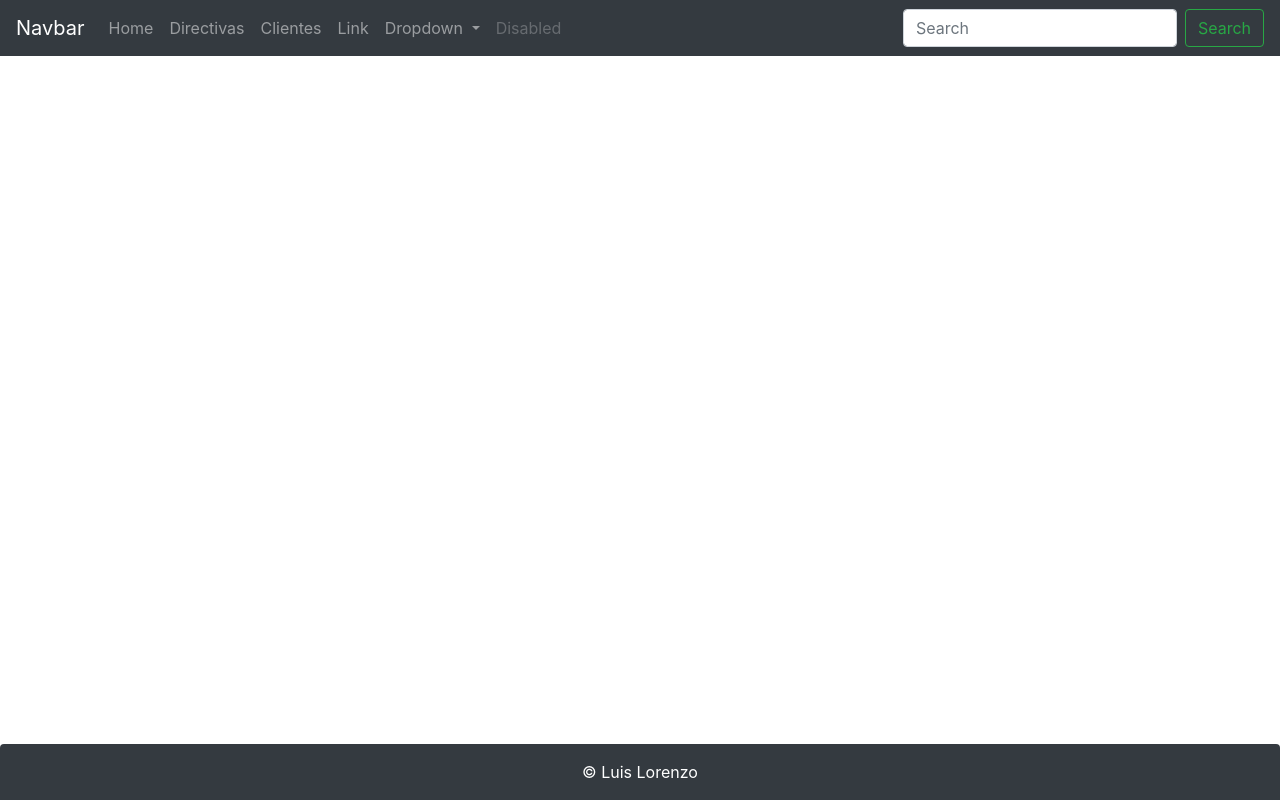
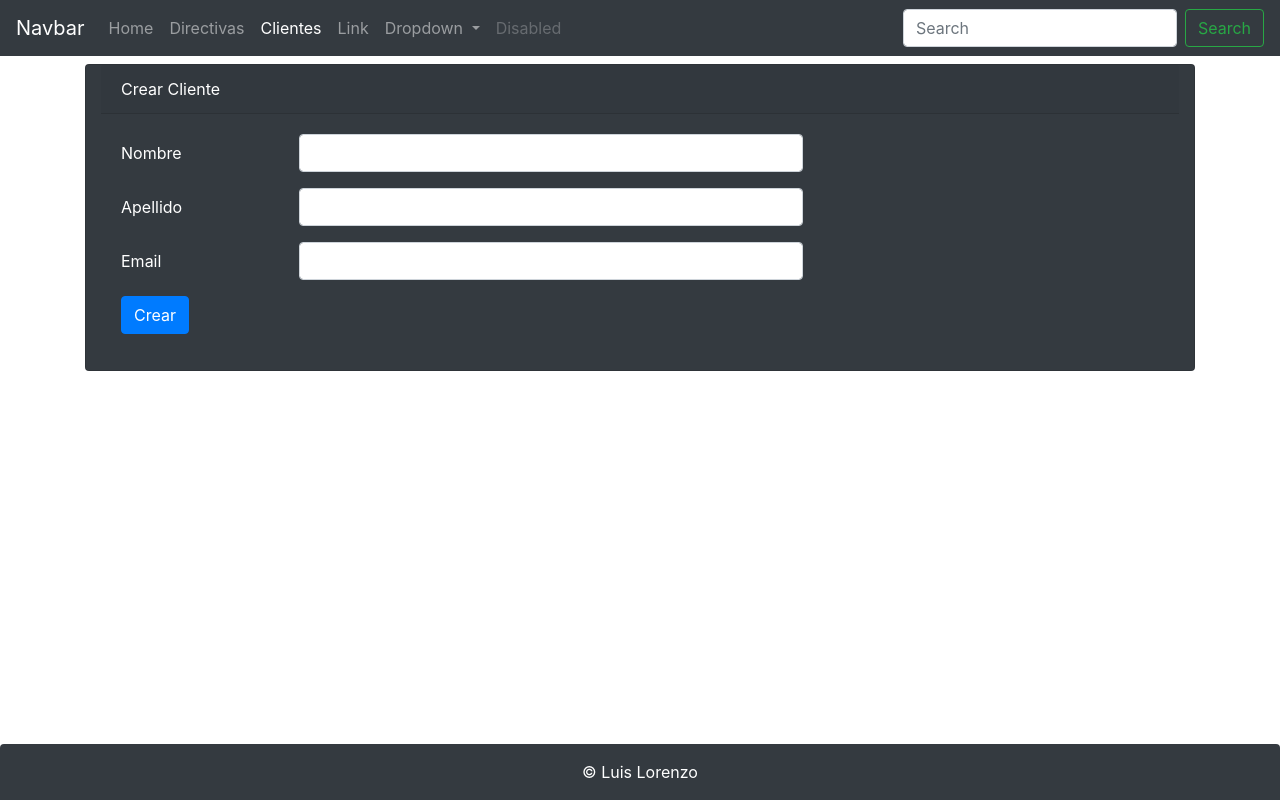
Before and after one commit to rojo5/clientes-app, an Angular app: page /clientes/form in a window 1280 px wide. Before the commit this address led to /. Built offline with nearby package versions, Linux system fonts and the light colour scheme.

Commit message:
Implementacion CRUD

```diff
--- a/angular.json
+++ b/angular.json
@@ -24,7 +24,8 @@
                         ],
                         "styles": [
                             "src/styles.css",
-                            "node_modules/bootstrap/dist/css/bootstrap.min.css"
+                            "node_modules/bootstrap/dist/css/bootstrap.min.css",
+                            "node_modules/sweetalert2/dist/sweetalert2.min.css"
                         ],
                         "scripts": [
                             "node_modules/jquery/dist/jquery.slim.min.js",
--- a/package.json
+++ b/package.json
@@ -24,6 +24,7 @@
     "jquery": "^3.3.1",
     "popper.js": "^1.15.0",
     "rxjs": "~6.3.3",
+    "sweetalert2": "^8.8.3",
     "tslib": "^1.9.0",
     "zone.js": "~0.8.26"
   },
--- a/src/app/clientes/clientes.component.html
+++ b/src/app/clientes/clientes.component.html
@@ -2,6 +2,10 @@
     <div class="card-header">Clintes</div>
     <div class="card-body text-primary">
         <h5 class="card-title">Listado de clientes</h5>
+
+        <div class="my-2 text-left">
+            <button class="btn btn-rounded btn-primary" type="button" [routerLink]="['/clientes/form']">Crear cliente</button>
+        </div>
 
         <table class="table table-bordered table-striped">
             <thead>
@@ -11,6 +15,7 @@
                     <th>Apellido</th>
                     <th>Email</th>
                     <th>Fecha</th>
+                    <th>Editar</th>
                 </tr>
             </thead>
             <tbody>
@@ -20,6 +25,9 @@
                     <td>{{ cliente.apellido }}</td>
                     <td>{{ cliente.email }}</td>
                     <td>{{ cliente.createAt }}</td>
+                    <td>
+                        <button type="button" name="button" [routerLink]="['/clientes/form', cliente.id]" class=" btn btn-primary">editar</button>
+                    </td>
                 </tr>
             </tbody>
         </table>
--- a/src/app/clientes/clientes.service.ts
+++ b/src/app/clientes/clientes.service.ts
@@ -2,7 +2,7 @@
 import { Cliente } from './cliente';
 import { CLIENTES } from './clientes.json';
 import { Observable, of } from 'rxjs';
-import { HttpClient } from '@angular/common/http';
+import { HttpClient, HttpHeaders } from '@angular/common/http';
 import { map } from 'rxjs/operators';
 
 @Injectable({
@@ -11,6 +11,8 @@
 export class ClientesService {
 
   private endPoint: string = 'http://localhost:8080/api/clientes';
+
+  private httpHeaders = new HttpHeaders({'Content-Type': 'application/json'});
 
   constructor(private http: HttpClient) { }
 
@@ -24,4 +26,12 @@
       map((response) => response as Cliente[])
     );
   }
+
+  create(cliente: Cliente):  Observable<Cliente>{
+     return this.http.post<Cliente>(this.endPoint, cliente,{headers: this.httpHeaders})
+  }
+
+  getCliente(id): Observable<Cliente>{
+    return this.http.get<Cliente>(`${this.endPoint}/${id}`)
+  }
 }
--- /dev/null
+++ b/src/app/form/form.component.html
@@ -0,0 +1,38 @@
+<div class="card bg-dark text-white container my-2">
+    <div class="card-header">{{ titulo }}</div>
+    <div class="card-body">
+
+        <form (ngSubmit)="create()">
+
+            <div class="form-group row">
+                <label for="nombre" class="col-form-label col-sm-2">Nombre</label>
+                <div class="col-sm-6">
+                    <input type="text" class="form-control" [(ngModel)]="cliente.nombre" name="nombre">
+                </div>
+            </div>
+
+            <div class="form-group row">
+                <label for="apellido" class="col-form-label col-sm-2">Apellido</label>
+                <div class="col-sm-6">
+                    <input type="text" class="form-control" [(ngModel)]="cliente.apellido" name="apellido">
+                </div>
+            </div>
+
+            <div class="form-group row">
+                <label for="email" class="col-form-label col-sm-2">Email</label>
+                <div class="col-sm-6">
+                    <input type="text" class="form-control" [(ngModel)]="cliente.email" name="email">
+                </div>
+            </div>
+
+            <div class="form-group row">
+                <div class="col-sm-6">
+                    <button class="btn btn-primary">Crear</button>
+                </div>
+            </div>
+
+        </form>
+
+    </div>
+
+</div>
--- /dev/null
+++ b/src/app/form/form.component.ts
@@ -0,0 +1,49 @@
+import { Component, OnInit } from '@angular/core';
+import { Cliente } from '../clientes/Cliente';
+import { ClientesService } from '../clientes/clientes.service';
+import { Router, ActivatedRoute } from '@angular/router';
+
+import Swal from 'sweetalert2';
+
+@Component({
+  selector: 'app-form',
+  templateUrl: './form.component.html'
+})
+export class FormComponent implements OnInit {
+
+   public cliente: Cliente = new Cliente();
+
+  public titulo: string = "Crear Cliente";
+
+  constructor(private clientesService: ClientesService, private router: Router, private activatedRoute: ActivatedRoute) { }
+
+  ngOnInit() {
+    this.cargarCliente();
+    //console.log(this.cliente)
+  }
+
+  cargarCliente(): void{
+    this.activatedRoute.params.subscribe(
+      params => {
+        let id= params['id']
+        if(id){
+          this.clientesService.getCliente( (cliente)  => this.cliente = cliente)
+
+        }
+      }
+    )
+  }
+
+  public create(): void{
+
+    this.clientesService.create(this.cliente).subscribe(
+      cliente => {
+        this.router.navigate(['/clientes']);
+        //swal('Nuevo cliente', `El ${cliente.nombre} ${cliente.apellido} se ha creado correctamente`, 'success');
+
+        Swal.fire('Nuevo cliente', `El ${cliente.nombre} ${cliente.apellido} se ha creado correctamente`, 'success')
+      });
+
+  }
+
+}
```
Also changed, not shown: src/app/app.module.ts (+9 -3 lines), 1 other file (tests, documents, lock files or other folders).
